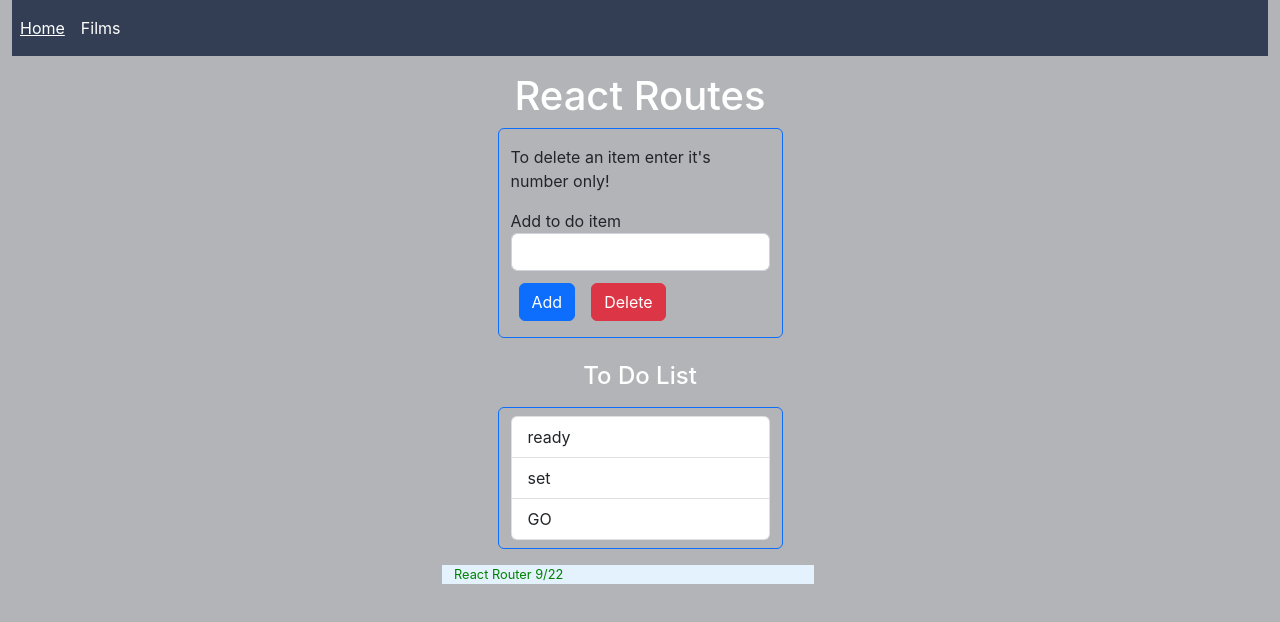
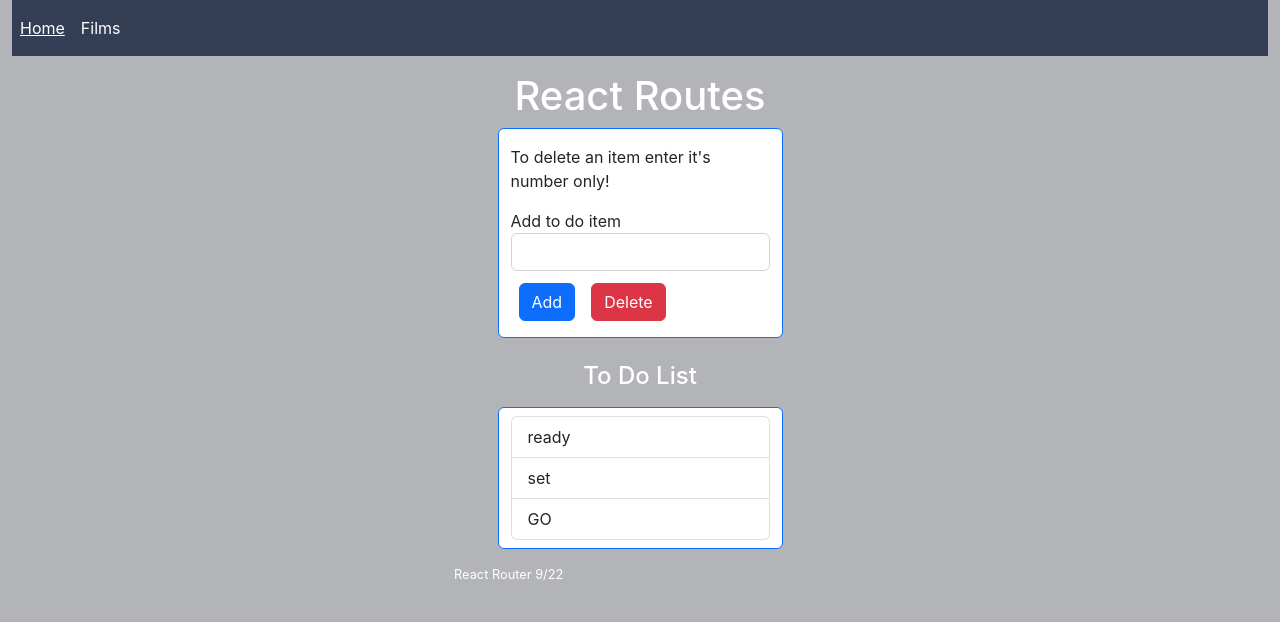
Before and after one commit to reidbraswell1/react-router, a React (Create React App) app: page / in a window 1280 px wide. Shown: the top 622 px of the page. Built offline with nearby package versions, Linux system fonts and the light colour scheme.

Commit message:
Adding additional styling rules

```diff
--- a/src/App.css
+++ b/src/App.css
@@ -8,8 +8,7 @@ body {
 
 .footer {
   font-size: .8rem;
-  color: green;
-  background-color:#e3f2fd
+  color: white;
 }
 
 .error {
@@ -22,6 +21,10 @@ body {
 
 .color-white {
   color: white;
+}
+
+.background-color-white {
+  background-color: white;
 }
 
 nav {
```
